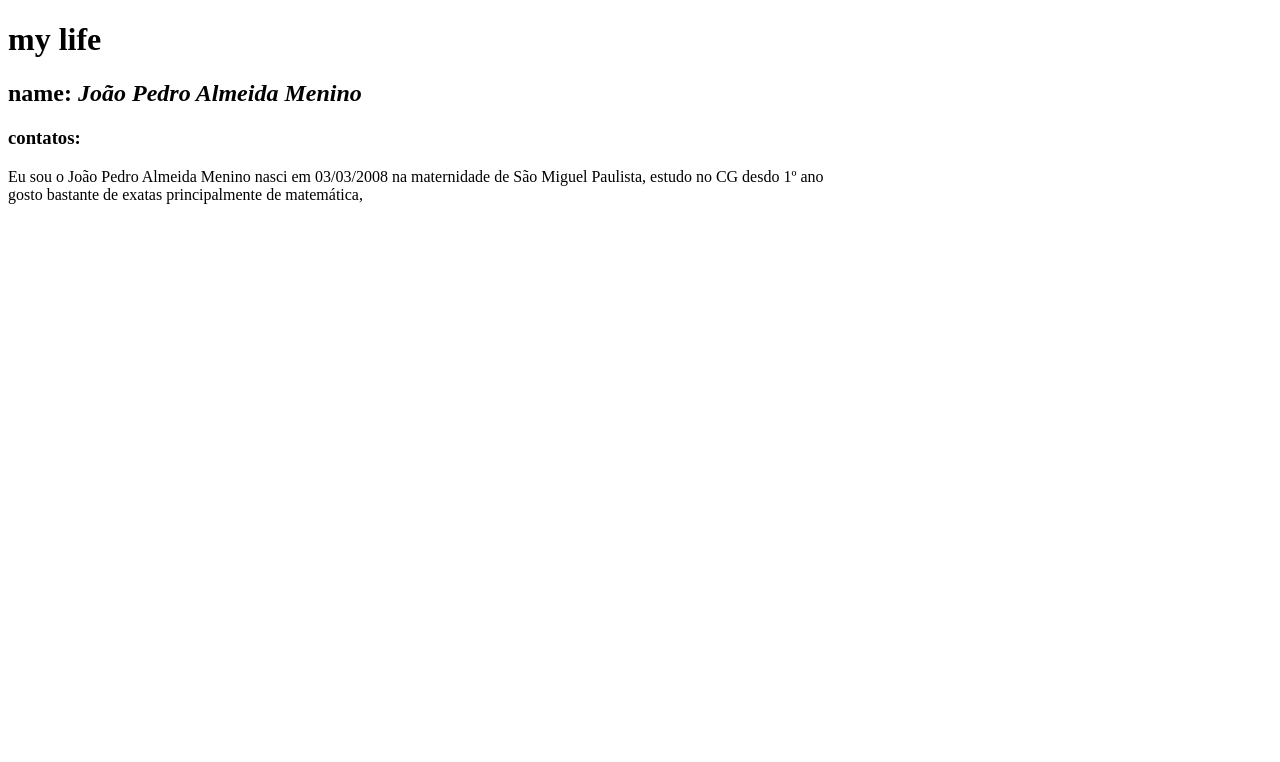
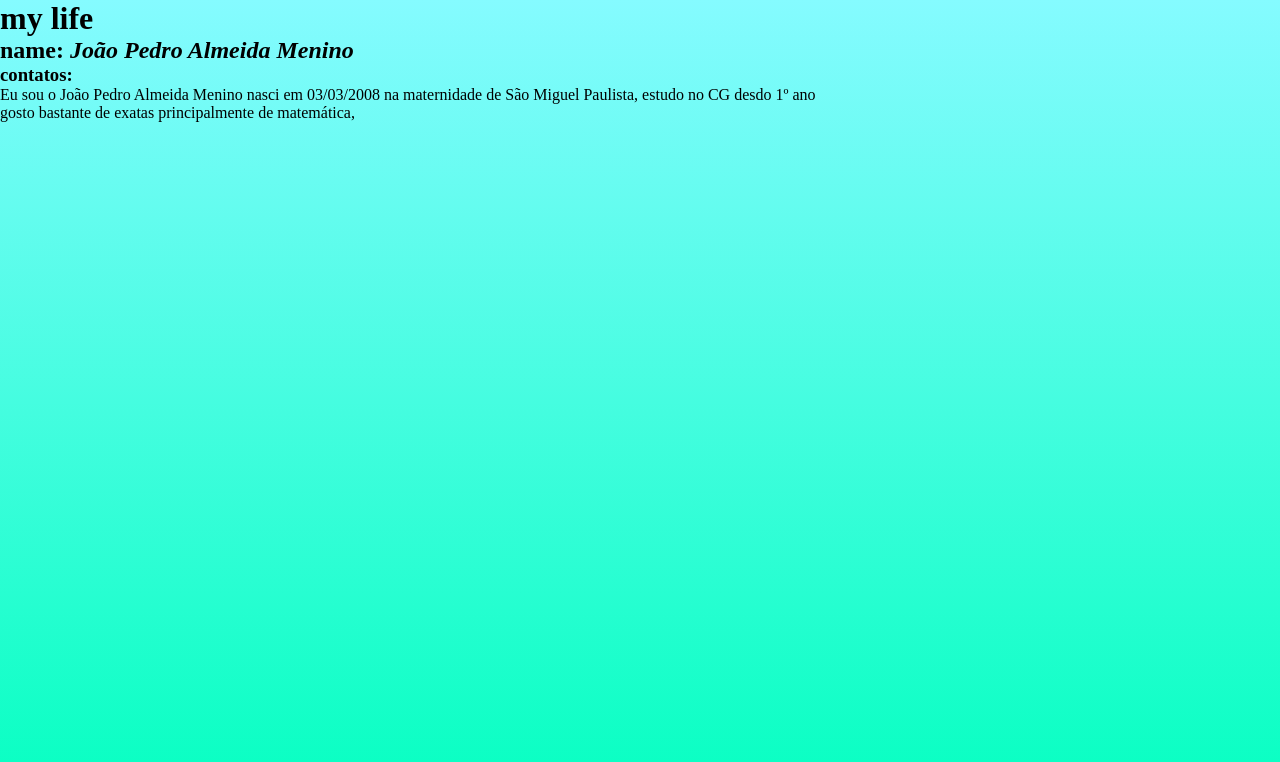
Before and after one commit to joaop0303menino/Sobre_mim, a plain HTML site: page index.html in a window 1280 px wide. Drawn offline with Linux system fonts and the light colour scheme.

Commit message:
começo do css e estrutura do html

```diff
--- a/index.html
+++ b/index.html
@@ -4,6 +4,7 @@
     <meta charset="UTF-8">
     <meta name="viewport" content="width=device-width, initial-scale=1.0">
     <title>Document</title>
+    <link rel="stylesheet" href="style.css">
 </head>
 <body>
     <header>
@@ -12,10 +13,10 @@
     <main>
         <section>
             <h2>name: <i>João Pedro Almeida Menino</i></h2>
-            <h3>contatos: </h3>
+            <h3>contatos: <address></address></h3>
         </section>
         <section>
-           <p>Eu sou o João Pedro Almeida Menino nasci em <time>03/03/2008</time> na maternidade de São Miguel Paulista, estudo no CG desdo 1º ano <br>gosto bastante de exatas principalmente de matemática,</p>
+           <p>Eu sou o João Pedro Almeida Menino nasci em <time>03/03/2008</time> na maternidade de São Miguel Paulista, estudo no <abbr>CG</abbr> desdo 1º ano <br>gosto bastante de exatas principalmente de matemática,</p>
 
         </section>
     </main>
--- /dev/null
+++ b/style.css
@@ -0,0 +1,11 @@
+*{
+    padding: 0;
+    margin: 0;
+}
+
+body{
+    background: linear-gradient(#85fbff, #06ffc1);
+    background-repeat: no-repeat;
+    height: 100vh;
+    width: 100vw;
+}
```
